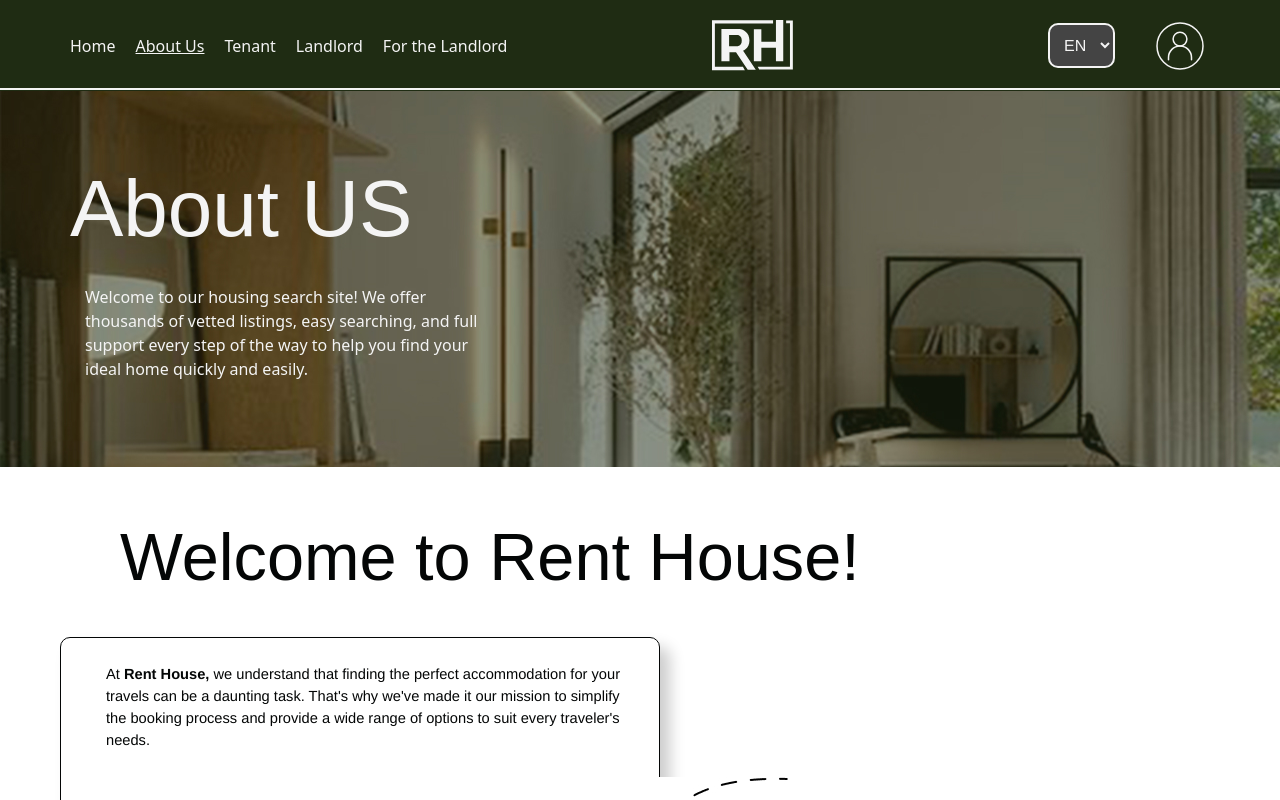
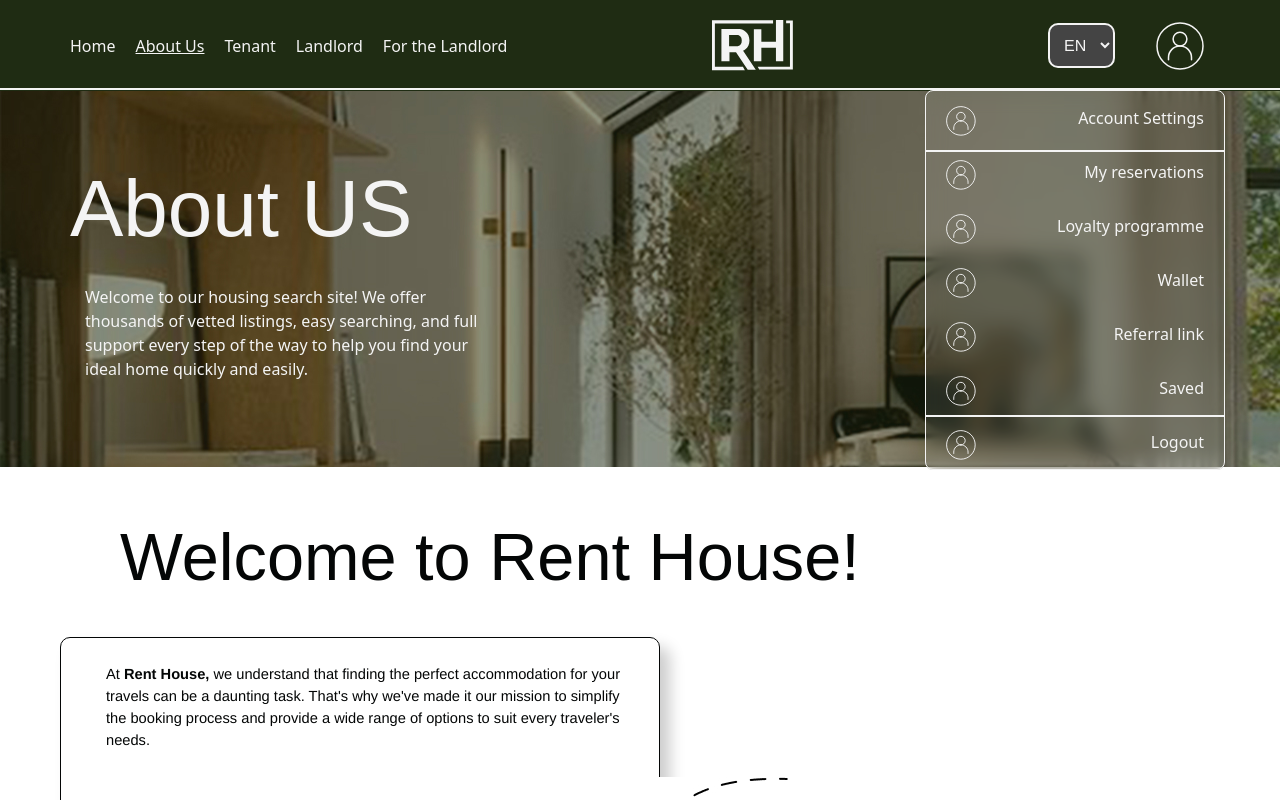
Before and after one commit to renthous-kyiv-ua/frontend, a React (Create React App) app in the folder rent-house-frontend/: page /about in a window 1280 px wide. Both pictures are taken after a click on the button 1179 px from the left and 45 px from the top of the page. Shown: the top 800 px of the page. Built offline with nearby package versions, Linux system fonts and the light colour scheme.

Commit message:
Added style for settings

```diff
--- a/rent-house-frontend/src/components/AboutUs.js
+++ b/rent-house-frontend/src/components/AboutUs.js
@@ -86,13 +86,64 @@ const AboutUs = () => {
             {isAccountComboboxOpen && (
               <div className="account-combobox" ref={accountComboboxRef}>
                 <ul>
+                  <div className='settings'>
+                    <svg width="48" height="48" viewBox="0 0 48 48" fill="none" xmlns="http://www.w3.org/2000/svg">
+                    <path d="M12.5 37.8V35.5C12.5 32.45 13.7116 29.5249 15.8683 27.3683C18.0249 25.2116 20.95 24 24 24C27.05 24 29.9751 25.2116 32.1317 27.3683C34.2884 29.5249 35.5 32.45 35.5 35.5V37.8" stroke="#F4F4F4" stroke-width="1.5" stroke-linecap="round"/>
+                    <path d="M23.9996 24.0002C25.8296 24.0002 27.5846 23.2732 28.8786 21.9792C30.1726 20.6852 30.8996 18.9302 30.8996 17.1002C30.8996 15.2702 30.1726 13.5152 28.8786 12.2212C27.5846 10.9272 25.8296 10.2002 23.9996 10.2002C22.1696 10.2002 20.4146 10.9272 19.1206 12.2212C17.8266 13.5152 17.0996 15.2702 17.0996 17.1002C17.0996 18.9302 17.8266 20.6852 19.1206 21.9792C20.4146 23.2732 22.1696 24.0002 23.9996 24.0002Z" stroke="#F4F4F4" stroke-width="1.5" stroke-linecap="round" stroke-linejoin="round"/>
+                    <path d="M24 47C36.7025 47 47 36.7025 47 24C47 11.2975 36.7025 1 24 1C11.2975 1 1 11.2975 1 24C1 36.7025 11.2975 47 24 47Z" stroke="#F4F4F4" stroke-width="1.5"/>
+                    </svg>
                     <li>Account Settings</li>
+                  </div>
+                  <div className='white-line'></div>
+                  <div className='settings'>
+                    <svg width="48" height="48" viewBox="0 0 48 48" fill="none" xmlns="http://www.w3.org/2000/svg">
+                    <path d="M12.5 37.8V35.5C12.5 32.45 13.7116 29.5249 15.8683 27.3683C18.0249 25.2116 20.95 24 24 24C27.05 24 29.9751 25.2116 32.1317 27.3683C34.2884 29.5249 35.5 32.45 35.5 35.5V37.8" stroke="#F4F4F4" stroke-width="1.5" stroke-linecap="round"/>
+                    <path d="M23.9996 24.0002C25.8296 24.0002 27.5846 23.2732 28.8786 21.9792C30.1726 20.6852 30.8996 18.9302 30.8996 17.1002C30.8996 15.2702 30.1726 13.5152 28.8786 12.2212C27.5846 10.9272 25.8296 10.2002 23.9996 10.2002C22.1696 10.2002 20.4146 10.9272 19.1206 12.2212C17.8266 13.5152 17.0996 15.2702 17.0996 17.1002C17.0996 18.9302 17.8266 20.6852 19.1206 21.9792C20.4146 23.2732 22.1696 24.0002 23.9996 24.0002Z" stroke="#F4F4F4" stroke-width="1.5" stroke-linecap="round" stroke-linejoin="round"/>
+                    <path d="M24 47C36.7025 47 47 36.7025 47 24C47 11.2975 36.7025 1 24 1C11.2975 1 1 11.2975 1 24C1 36.7025 11.2975 47 24 47Z" stroke="#F4F4F4" stroke-width="1.5"/>
+                    </svg>
                     <li>My reservations</li>
+                  </div>
+                  <div className='settings'>
+                    <svg width="48" height="48" viewBox="0 0 48 48" fill="none" xmlns="http://www.w3.org/2000/svg">
+                    <path d="M12.5 37.8V35.5C12.5 32.45 13.7116 29.5249 15.8683 27.3683C18.0249 25.2116 20.95 24 24 24C27.05 24 29.9751 25.2116 32.1317 27.3683C34.2884 29.5249 35.5 32.45 35.5 35.5V37.8" stroke="#F4F4F4" stroke-width="1.5" stroke-linecap="round"/>
+                    <path d="M23.9996 24.0002C25.8296 24.0002 27.5846 23.2732 28.8786 21.9792C30.1726 20.6852 30.8996 18.9302 30.8996 17.1002C30.8996 15.2702 30.1726 13.5152 28.8786 12.2212C27.5846 10.9272 25.8296 10.2002 23.9996 10.2002C22.1696 10.2002 20.4146 10.9272 19.1206 12.2212C17.8266 13.5152 17.0996 15.2702 17.0996 17.1002C17.0996 18.9302 17.8266 20.6852 19.1206 21.9792C20.4146 23.2732 22.1696 24.0002 23.9996 24.0002Z" stroke="#F4F4F4" stroke-width="1.5" stroke-linecap="round" stroke-linejoin="round"/>
+                    <path d="M24 47C36.7025 47 47 36.7025 47 24C47 11.2975 36.7025 1 24 1C11.2975 1 1 11.2975 1 24C1 36.7025 11.2975 47 24 47Z" stroke="#F4F4F4" stroke-width="1.5"/>
+                    </svg>
                     <li>Loyalty programme</li>
+                  </div>
+                  <div className='settings'>
+                    <svg width="48" height="48" viewBox="0 0 48 48" fill="none" xmlns="http://www.w3.org/2000/svg">
+                    <path d="M12.5 37.8V35.5C12.5 32.45 13.7116 29.5249 15.8683 27.3683C18.0249 25.2116 20.95 24 24 24C27.05 24 29.9751 25.2116 32.1317 27.3683C34.2884 29.5249 35.5 32.45 35.5 35.5V37.8" stroke="#F4F4F4" stroke-width="1.5" stroke-linecap="round"/>
+                    <path d="M23.9996 24.0002C25.8296 24.0002 27.5846 23.2732 28.8786 21.9792C30.1726 20.6852 30.8996 18.9302 30.8996 17.1002C30.8996 15.2702 30.1726 13.5152 28.8786 12.2212C27.5846 10.9272 25.8296 10.2002 23.9996 10.2002C22.1696 10.2002 20.4146 10.9272 19.1206 12.2212C17.8266 13.5152 17.0996 15.2702 17.0996 17.1002C17.0996 18.9302 17.8266 20.6852 19.1206 21.9792C20.4146 23.2732 22.1696 24.0002 23.9996 24.0002Z" stroke="#F4F4F4" stroke-width="1.5" stroke-linecap="round" stroke-linejoin="round"/>
+                    <path d="M24 47C36.7025 47 47 36.7025 47 24C47 11.2975 36.7025 1 24 1C11.2975 1 1 11.2975 1 24C1 36.7025 11.2975 47 24 47Z" stroke="#F4F4F4" stroke-width="1.5"/>
+                    </svg>
                     <li>Wallet</li>
+                  </div>
+                  <div className='settings'>
+                    <svg width="48" height="48" viewBox="0 0 48 48" fill="none" xmlns="http://www.w3.org/2000/svg">
+                    <path d="M12.5 37.8V35.5C12.5 32.45 13.7116 29.5249 15.8683 27.3683C18.0249 25.2116 20.95 24 24 24C27.05 24 29.9751 25.2116 32.1317 27.3683C34.2884 29.5249 35.5 32.45 35.5 35.5V37.8" stroke="#F4F4F4" stroke-width="1.5" stroke-linecap="round"/>
+                    <path d="M23.9996 24.0002C25.8296 24.0002 27.5846 23.2732 28.8786 21.9792C30.1726 20.6852 30.8996 18.9302 30.8996 17.1002C30.8996 15.2702 30.1726 13.5152 28.8786 12.2212C27.5846 10.9272 25.8296 10.2002 23.9996 10.2002C22.1696 10.2002 20.4146 10.9272 19.1206 12.2212C17.8266 13.5152 17.0996 15.2702 17.0996 17.1002C17.0996 18.9302 17.8266 20.6852 19.1206 21.9792C20.4146 23.2732 22.1696 24.0002 23.9996 24.0002Z" stroke="#F4F4F4" stroke-width="1.5" stroke-linecap="round" stroke-linejoin="round"/>
+                    <path d="M24 47C36.7025 47 47 36.7025 47 24C47 11.2975 36.7025 1 24 1C11.2975 1 1 11.2975 1 24C1 36.7025 11.2975 47 24 47Z" stroke="#F4F4F4" stroke-width="1.5"/>
+                    </svg>
                     <li>Referral link</li>
+                  </div>
+                  <div className='settings'>
+                    <svg width="48" height="48" viewBox="0 0 48 48" fill="none" xmlns="http://www.w3.org/2000/svg">
+                    <path d="M12.5 37.8V35.5C12.5 32.45 13.7116 29.5249 15.8683 27.3683C18.0249 25.2116 20.95 24 24 24C27.05 24 29.9751 25.2116 32.1317 27.3683C34.2884 29.5249 35.5 32.45 35.5 35.5V37.8" stroke="#F4F4F4" stroke-width="1.5" stroke-linecap="round"/>
+                    <path d="M23.9996 24.0002C25.8296 24.0002 27.5846 23.2732 28.8786 21.9792C30.1726 20.6852 30.8996 18.9302 30.8996 17.1002C30.8996 15.2702 30.1726 13.5152 28.8786 12.2212C27.5846 10.9272 25.8296 10.2002 23.9996 10.2002C22.1696 10.2002 20.4146 10.9272 19.1206 12.2212C17.8266 13.5152 17.0996 15.2702 17.0996 17.1002C17.0996 18.9302 17.8266 20.6852 19.1206 21.9792C20.4146 23.2732 22.1696 24.0002 23.9996 24.0002Z" stroke="#F4F4F4" stroke-width="1.5" stroke-linecap="round" stroke-linejoin="round"/>
+                    <path d="M24 47C36.7025 47 47 36.7025 47 24C47 11.2975 36.7025 1 24 1C11.2975 1 1 11.2975 1 24C1 36.7025 11.2975 47 24 47Z" stroke="#F4F4F4" stroke-width="1.5"/>
+                    </svg>
                     <li>Saved</li>
+                  </div>
+                  <div className='white-line-2'></div>
+                  <div className='settings'>
+                    <svg width="48" height="48" viewBox="0 0 48 48" fill="none" xmlns="http://www.w3.org/2000/svg">
+                    <path d="M12.5 37.8V35.5C12.5 32.45 13.7116 29.5249 15.8683 27.3683C18.0249 25.2116 20.95 24 24 24C27.05 24 29.9751 25.2116 32.1317 27.3683C34.2884 29.5249 35.5 32.45 35.5 35.5V37.8" stroke="#F4F4F4" stroke-width="1.5" stroke-linecap="round"/>
+                    <path d="M23.9996 24.0002C25.8296 24.0002 27.5846 23.2732 28.8786 21.9792C30.1726 20.6852 30.8996 18.9302 30.8996 17.1002C30.8996 15.2702 30.1726 13.5152 28.8786 12.2212C27.5846 10.9272 25.8296 10.2002 23.9996 10.2002C22.1696 10.2002 20.4146 10.9272 19.1206 12.2212C17.8266 13.5152 17.0996 15.2702 17.0996 17.1002C17.0996 18.9302 17.8266 20.6852 19.1206 21.9792C20.4146 23.2732 22.1696 24.0002 23.9996 24.0002Z" stroke="#F4F4F4" stroke-width="1.5" stroke-linecap="round" stroke-linejoin="round"/>
+                    <path d="M24 47C36.7025 47 47 36.7025 47 24C47 11.2975 36.7025 1 24 1C11.2975 1 1 11.2975 1 24C1 36.7025 11.2975 47 24 47Z" stroke="#F4F4F4" stroke-width="1.5"/>
+                    </svg>
                     <li>Logout</li>
+                  </div>
                 </ul>
               </div>
             )}
--- a/rent-house-frontend/src/styles/AboutUs.css
+++ b/rent-house-frontend/src/styles/AboutUs.css
@@ -63,12 +63,13 @@ body, html {
 }
 
 .account-combobox {
-  display: none;
   position: absolute;
-  top: 50px;
-  right: 0;
-  background-color: #FFFFFF;
-  box-shadow: 0px 4px 6px rgba(0, 0, 0, 0.1);
+  top: 90px;
+  right: 55px;
+  width: 300px;
+  background: rgba(255, 255, 255, 0.1);
+  backdrop-filter: blur(10px);
+  border: 1px solid #F4F4F4;
   border-radius: 8px;
   overflow: hidden;
   z-index: 10;
@@ -81,9 +82,38 @@ body, html {
 }
 
 .account-combobox li {
-  color: #F4F4F4;
-  padding: 10px 20px;
+  padding: 15px 20px;
   cursor: pointer;
+  display: flex;
+  align-items: center;
+}
+
+.settings {
+  display: flex;
+  justify-content: space-between;
+  text-align: left;
+}
+
+.settings svg {
+  width: 10%;
+  height: 10%;
+  margin-left: 20px;
+  margin-top: 15px;
+}
+
+.white-line {
+  background-color: #F4F4F4;
+  height: 2px;
+  width: 300px;
+  position: absolute;
+  margin-top: 5px;
+}
+
+.white-line-2 {
+  background-color: #F4F4F4;
+  height: 2px;
+  width: 300px;
+  position: absolute;
 }
 
 .select-dropdown {
```
Lines whose indentation alone changed are shown as unchanged.
